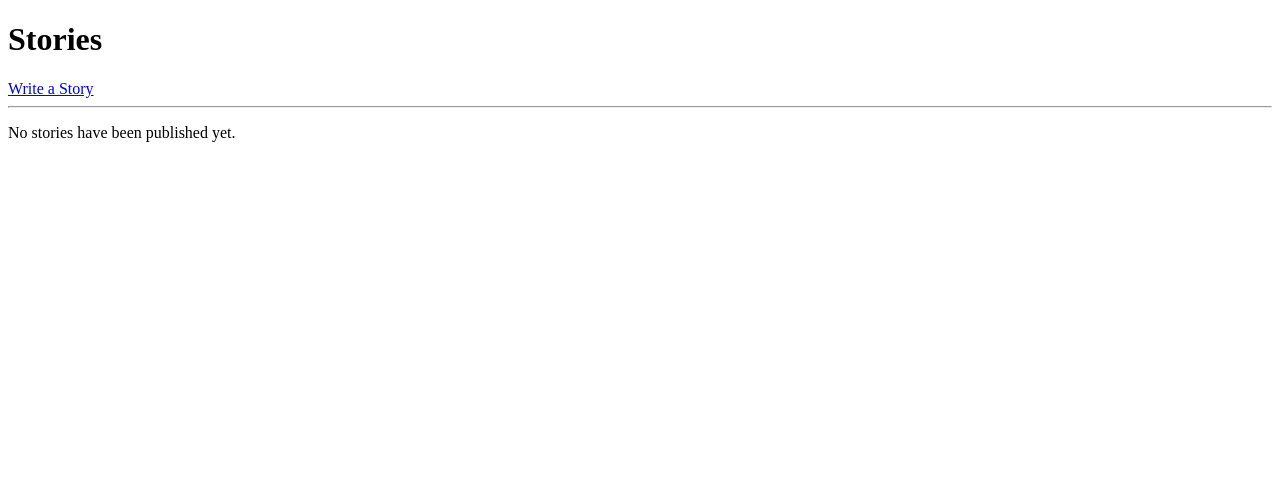
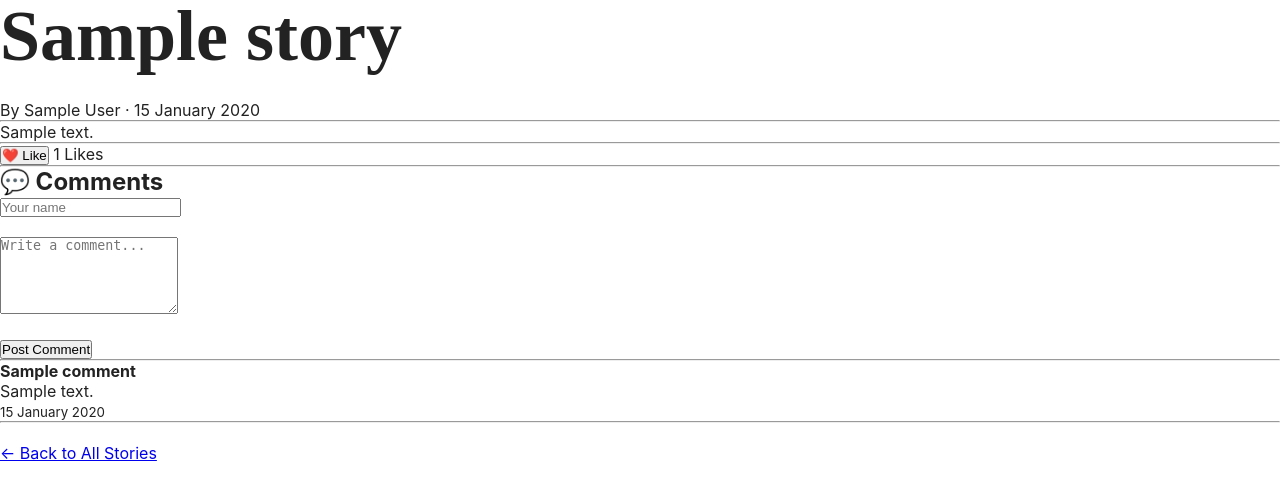
Before and after one commit to joe032NM/dear-nobody, a Flask app: page /story/1 in a window 1280 px wide. Shown: the top 500 px of the page. Run offline with Flask 3, Linux system fonts and the light colour scheme; tables that the repository leaves empty hold one stand-in row (values such as "Sample post").

Commit message:
Enhance story.html with dynamic content and styling

```diff
--- a/templates/story.html
+++ b/templates/story.html
@@ -1,55 +1,134 @@
 <!DOCTYPE html>
-<html>
+<html lang="en">
 
 <head>
-<title>Dear Nobody - Stories</title>
+    <meta charset="UTF-8">
+    <meta name="viewport" content="width=device-width, initial-scale=1.0">
+
+    <title>{{ story.title }} - Dear Nobody</title>
+
+    <link rel="stylesheet"
+          href="{{ url_for('static', filename='css/style.css') }}">
 </head>
 
 <body>
 
-<h1>Stories</h1>
+    <h1>{{ story.title }}</h1>
 
-<a href="{{ url_for('new_story') }}">Write a Story</a>
+    <p>
+        By {{ story.author }}
+        · {{ story.created_at.strftime('%d %B %Y') }}
+    </p>
 
     <hr>
 
-{% if posts %}
+    <div>
+        {{ story.content }}
+    </div>
 
-{% for post in posts %}
+    <hr>
 
-<article>
+    <!-- LIKE -->
 
-<h2>
-<a href="{{ url_for('view_story', story_id=post.id) }}">
-{{ post.title }}
-</a>
-</h2>
+    <form action="{{ url_for('like_story', story_id=story.id) }}"
+          method="POST">
+
+        <button type="submit">
+            ❤️ Like
+        </button>
+
+        {{ like_count }} Likes
+
+    </form>
+
+
+    <!-- EDIT AND DELETE -->
+
+    {% if session.get("user") == story.author %}
 
         <p>
-By {{ post.author }}
-· {{ post.created_at.strftime('%d %B %Y') }}
+            <a href="{{ url_for('edit_story', story_id=story.id) }}">
+                ✏️ Edit Story
+            </a>
+        </p>
+
+        <form action="{{ url_for('delete_story', story_id=story.id) }}"
+              method="POST"
+              onsubmit="return confirm('Are you sure you want to delete this story?');">
+
+            <button type="submit">
+                🗑️ Delete Story
+            </button>
+
+        </form>
+
+    {% endif %}
+
+
+    <hr>
+
+    <!-- COMMENTS -->
+
+    <h2>💬 Comments</h2>
+
+    <form action="{{ url_for('add_comment', story_id=story.id) }}"
+          method="POST">
+
+        <input
+            type="text"
+            name="name"
+            placeholder="Your name"
+            required
+        >
+
+        <br><br>
+
+        <textarea
+            name="content"
+            rows="5"
+            placeholder="Write a comment..."
+            required
+        ></textarea>
+
+        <br><br>
+
+        <button type="submit">
+            Post Comment
+        </button>
+
+    </form>
+
+
+    <hr>
+
+    {% for comment in comments %}
+
+        <p>
+            <strong>{{ comment.name }}</strong>
         </p>
 
         <p>
-{{ post.content[:250] }}
-{% if post.content|length > 250 %}...{% endif %}
+            {{ comment.content }}
         </p>
 
-<a href="{{ url_for('view_story', story_id=post.id) }}">
-Read story →
-</a>
-
-</article>
+        <small>
+            {{ comment.created_at.strftime('%d %B %Y') }}
+        </small>
 
         <hr>
 
+    {% else %}
+
+        <p>No comments yet.</p>
+
     {% endfor %}
 
-{% else %}
 
-<p>No stories have been published yet.</p>
+    <br>
 
-{% endif %}
+    <a href="{{ url_for('stories') }}">
+        ← Back to All Stories
+    </a>
 
 </body>
 
```
Lines whose indentation alone changed are shown as unchanged.
